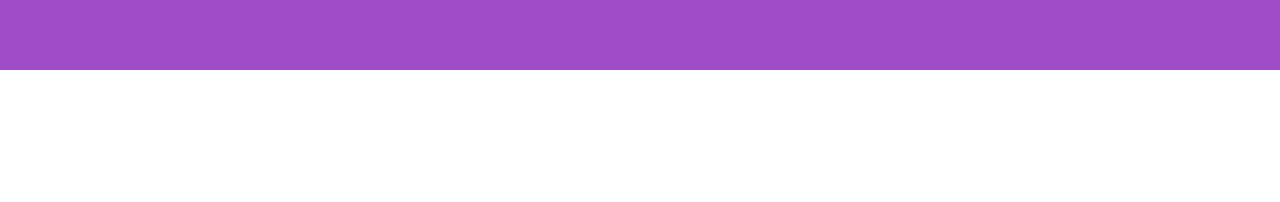
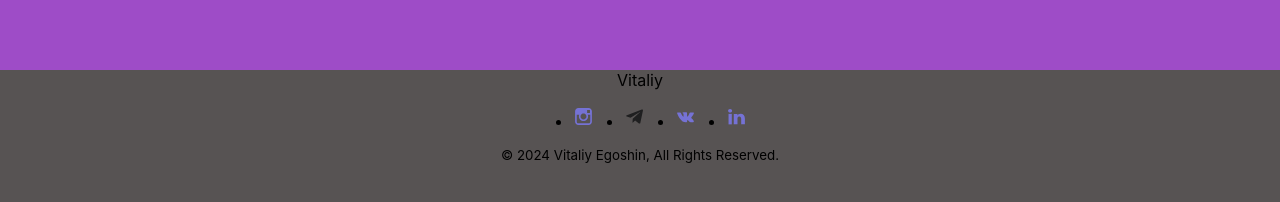
Before and after one commit to EgoshinVA/portfolio-start-project-main, a React app: page / in a window 1280 px wide. Shown: the part 3524-3726 px from the top of the page. Before the commit the page ends 3594 px from the top, so only its background shows below. Built offline with nearby package versions, Linux system fonts and the light colour scheme.

Commit message:
Add Footer layout

```diff
--- a/src/App.tsx
+++ b/src/App.tsx
@@ -6,6 +6,7 @@ import {Works} from "./layout/sections/works/Works";
 import {Testimony} from "./layout/sections/testimony/Testimony";
 import {Contact} from "./layout/sections/contact/Contact";
 import {Slogan} from "./layout/sections/slogan/Slogan";
+import {Footer} from "./layout/sections/footer/Footer";
 
 
 function App() {
@@ -18,6 +19,7 @@ function App() {
             <Testimony/>
             <Contact/>
             <Slogan/>
+            <Footer/>
         </div>
     );
 }
--- /dev/null
+++ b/src/layout/sections/footer/Footer.tsx
@@ -0,0 +1,56 @@
+import React from 'react';
+import styled from "styled-components";
+import {Icon} from "../../../components/icon/Icon";
+import {FlexWrapper} from "../../../components/FlexWrapper";
+
+export const Footer = () => {
+    return (
+        <StyledFooter>
+            <FlexWrapper direction={'column'} align={'center'}>
+                <Name>Vitaliy</Name>
+                <SocialList>
+                    <SocialItem>
+                        <SocialLink>
+                            <Icon height={'21px'} width={'21px'} viewBox={'0 0 21px 21px'} iconId={'instagram'}/>
+                        </SocialLink>
+                    </SocialItem>
+                    <SocialItem>
+                        <SocialLink>
+                            <Icon height={'21px'} width={'21px'} viewBox={'0 0 21px 21px'} iconId={'telegram'}/>
+                        </SocialLink>
+                    </SocialItem>
+                    <SocialItem>
+                        <SocialLink>
+                            <Icon height={'21px'} width={'21px'} viewBox={'0 0 21px 21px'} iconId={'vk'}/>
+                        </SocialLink>
+                    </SocialItem>
+                    <SocialItem>
+                        <SocialLink>
+                            <Icon height={'21px'} width={'21px'} viewBox={'0 0 21px 21px'} iconId={'link'}/>
+                        </SocialLink>
+                    </SocialItem>
+                </SocialList>
+                <Copyright>© 2024 Vitaliy Egoshin, All Rights Reserved.</Copyright>
+            </FlexWrapper>
+        </StyledFooter>
+    );
+};
+
+const StyledFooter = styled.section`
+  min-height: 20vh;
+  background-color: #575353;
+`
+
+const Name = styled.span``
+
+const SocialList = styled.ul`
+  display: flex;
+  gap: 30px;
+`
+
+const SocialItem = styled.li`
+`
+
+const SocialLink = styled.a``
+
+const Copyright = styled.small``
```
